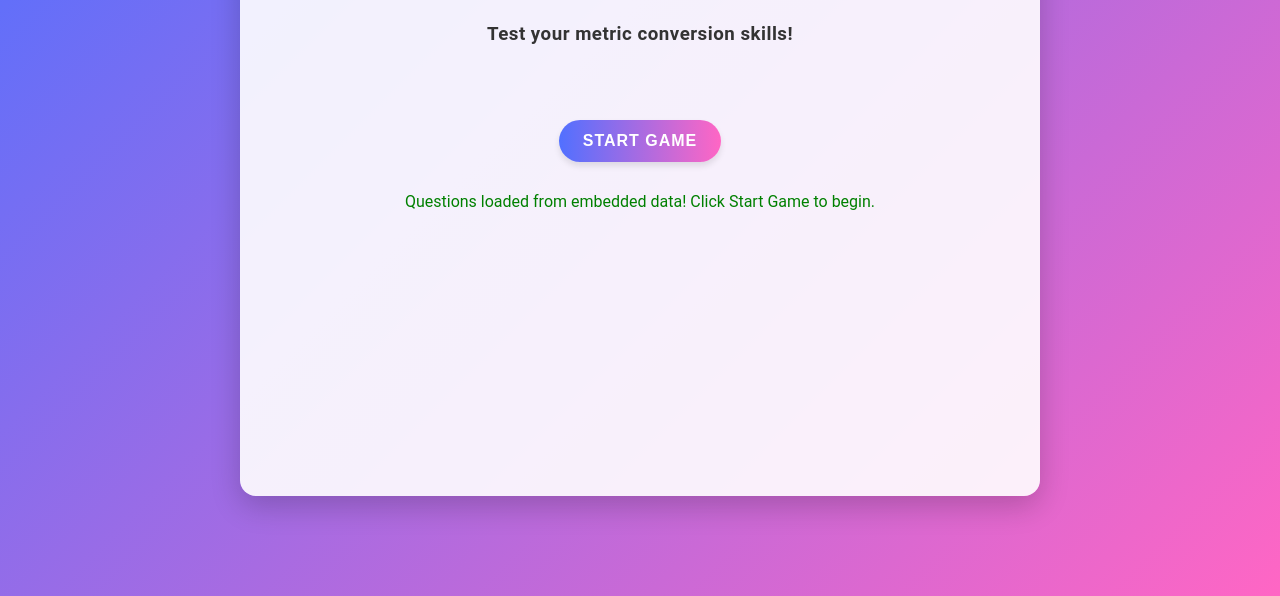
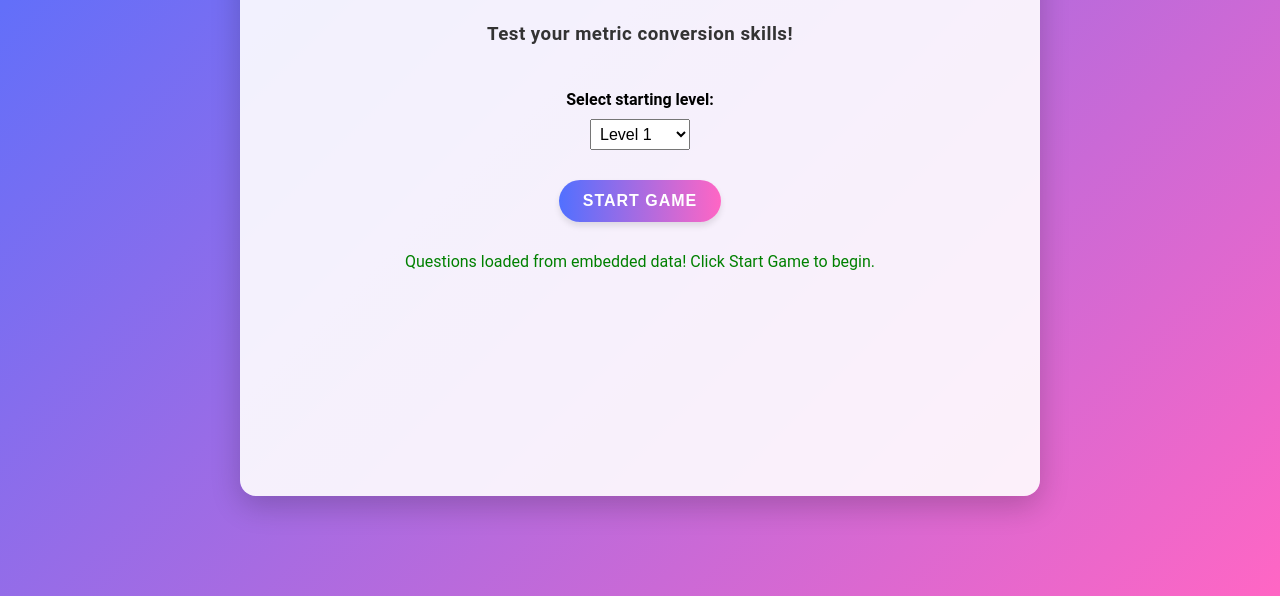
Before and after one commit to alkloihd/308UNITCONVERSION, a plain HTML site: page index.html in a window 1280 px wide. Shown: the part 204-800 px from the top of the page. Drawn offline with Linux system fonts and the light colour scheme.

Commit message:
Update index.html

```diff
--- a/index.html
+++ b/index.html
@@ -48,7 +48,22 @@
     <div id="title-screen" class="active">
       <h1>308 Measurement Conversions</h1>
       <h3>Test your metric conversion skills!</h3>
-      <div style="text-align:center; margin-top:50px;">
+      <div style="text-align:center; margin-top:30px;">
+        <div>
+          <label for="level-select" style="display:block; margin-bottom:10px; font-weight:bold;">Select starting level:</label>
+          <select id="level-select" style="font-size:16px; padding:5px; margin-bottom:20px; width:100px;">
+            <option value="1">Level 1</option>
+            <option value="2">Level 2</option>
+            <option value="3">Level 3</option>
+            <option value="4">Level 4</option>
+            <option value="5">Level 5</option>
+            <option value="6">Level 6</option>
+            <option value="7">Level 7</option>
+            <option value="8">Level 8</option>
+            <option value="9">Level 9</option>
+            <option value="10">Level 10</option>
+          </select>
+        </div>
         <button class="btn" id="start-button">Start Game</button>
       </div>
       <div id="loading-message" style="text-align:center; margin-top:20px; color:#555;">
@@ -68,6 +83,7 @@
       <div style="text-align:center;">
         <button class="btn" id="hint-button">Hint</button>
         <button class="btn" id="check-button">Check</button>
+        <button class="btn" id="end-game-button" style="background-color:#f44336; margin-top:15px;">End Game</button>
       </div>
       <div id="scoreboard">Correct: 0 / Attempts: 0</div>
     </div>
```
